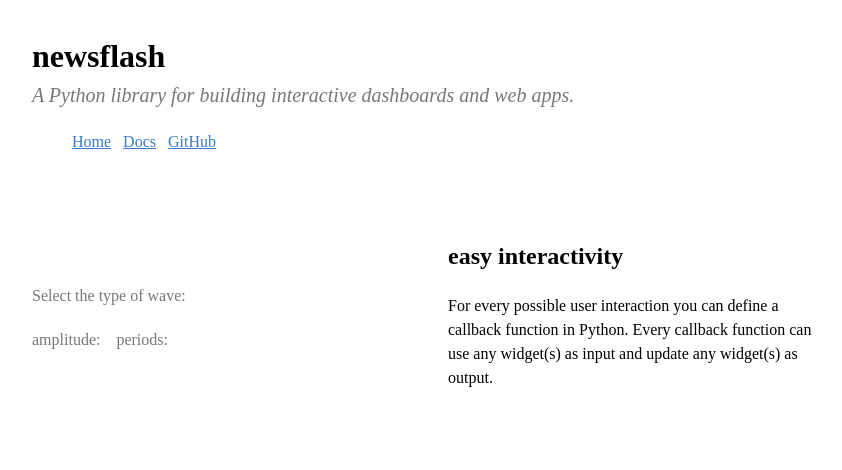
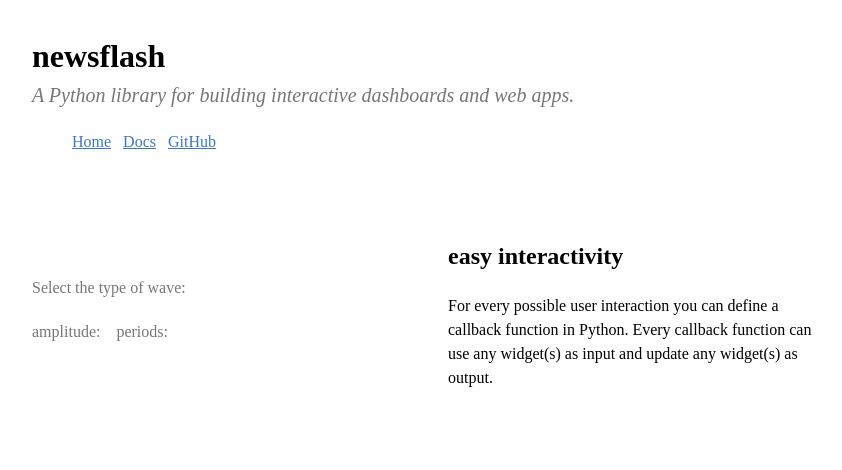
Before and after one commit to jimhoekstra/newsflash-docs, a Python web app: template templates/home.html in a window 1280 px wide. Shown: the top 470 px of the page, without its empty margins (208-1050 px from the left). Run offline with Jinja, Linux system fonts and the light colour scheme; the template is opened without the code that fills it, so the values that code supplies are empty.

Commit message:
small style update

```diff
--- a/templates/home.html
+++ b/templates/home.html
@@ -13,7 +13,7 @@
     <div class="columns margin-top-4 gap-2">
 
         <div class="flex-1 center">
-            <p class="label">
+            <p class="label margin-t-0">
                 Select the type of wave:
             </p>
             {{ widgets["line-type-select"] | safe}}
@@ -135,4 +135,8 @@
         color: #777;
         margin-bottom: 0.25em;
     }
+
+    .margin-t-0 {
+        margin-top: 0;
+    }
 </style>
```
